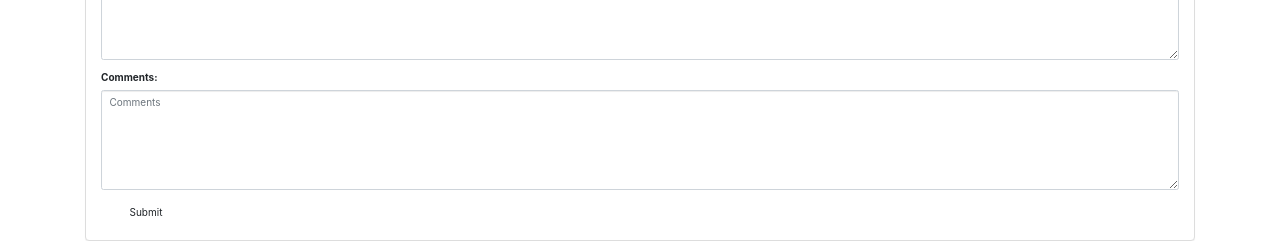
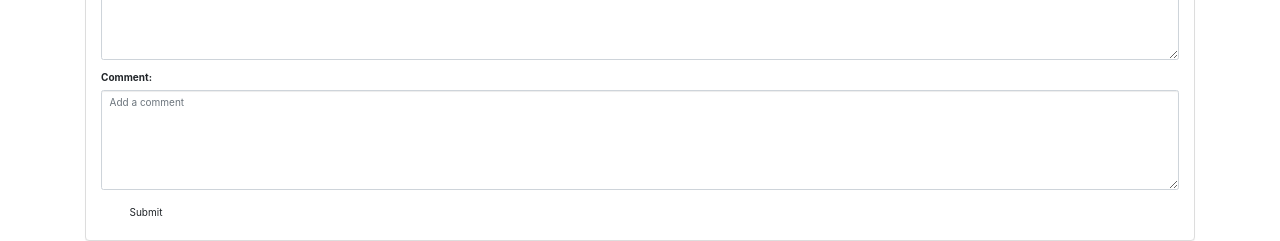
Before and after one commit to NatalyaGar/Snippet-Stash-React, a React (Create React App) app in the folder client/: page /create in a window 1280 px wide. Shown: the part 377-618 px from the top of the page. Built offline with nearby package versions, Linux system fonts and the light colour scheme.

Commit message:
changed Publisher to Comment on DB

```diff
--- a/client/src/components/Create.js
+++ b/client/src/components/Create.js
@@ -12,7 +12,7 @@ class Create extends Component {
       title: '',
       author: '',
       description: '',
-      publisher: ''
+      comment: ''
     };
   }
   onChange = (e) => {
@@ -24,16 +24,16 @@ class Create extends Component {
   onSubmit = (e) => {
     e.preventDefault();
 
-    const { category, title, author, description,publisher} = this.state;
+    const { category, title, author, description, comment } = this.state;
 
-    axios.post('/api/book', { category, title, author, description,publisher })
+    axios.post('/api/book', { category, title, author, description, comment })
       .then((result) => {
         this.props.history.push("/")
       });
   }
 
   render() {
-    const { category, title, author, description,publisher } = this.state;
+    const { category, title, author, description, comment } = this.state;
     return (
       <div class="container">
         <div class="panel panel-default">
@@ -62,8 +62,8 @@ class Create extends Component {
                 <textArea class="form-control" rows="11" name="description" onChange={this.onChange} placeholder="Description" cols="80" rows="11">{description}</textArea>
               </div>
               <div class="form-group">
-                <label for="publisher">Comments:</label>
-                <textArea type="text" class="form-control" rows="6" name="publisher" value={publisher} onChange={this.onChange} placeholder="Comments" cols="40" rows="6"></textArea>
+                <label for="comment">Comment:</label>
+                <textArea type="text" class="form-control" rows="6" name="comment" value={comment} onChange={this.onChange} placeholder="Add a comment" cols="40" rows="6"></textArea>
               </div>
               <button type="submit" class="btn btn-default">Submit</button>
             </form>
--- a/client/src/components/Edit.js
+++ b/client/src/components/Edit.js
@@ -28,9 +28,9 @@ class Edit extends Component {
   onSubmit = (e) => {
     e.preventDefault();
 
-    const { category, title, author, description,publisher } = this.state.book;
+    const { category, title, author, description, comment } = this.state.book;
 
-    axios.put('/api/book/'+this.props.match.params.id, { category, title, author, description,publisher })
+    axios.put('/api/book/'+this.props.match.params.id, { category, title, author, description,comment })
       .then((result) => {
         this.props.history.push("/show/"+this.props.match.params.id)
       });
@@ -65,8 +65,8 @@ class Edit extends Component {
                 <input type="text" rows="11" class="form-control" name="description" value={this.state.book.description} onChange={this.onChange} placeholder="Description" />
               </div>
               <div class="form-group">
-                <label for="publisher">Comments:</label>
-                <input type="text" class="form-control" name="publisher" value={this.state.book.publisher} onChange={this.onChange} placeholder="Comments" />
+                <label for="comment">Comments:</label>
+                <input type="text" class="form-control" name="comment" value={this.state.book.comment} onChange={this.onChange} placeholder="Comments" />
               </div>
               <button type="submit" class="btn btn-default">Submit</button>
             </form>
--- a/client/src/components/Show.js
+++ b/client/src/components/Show.js
@@ -45,8 +45,8 @@ class Show extends Component {
               <dd>{this.state.book.author}</dd>
               <dt>Description:</dt>
               <dd>{this.state.book.description}</dd>
-              <dt>Comments:</dt>
-              <dd>{this.state.book.publisher}</dd>
+              <dt>Comment:</dt>
+              <dd>{this.state.book.comment}</dd>
             </dl>
             <Link to={`/edit/${this.state.book._id}`} class="btn btn-success">Edit</Link>&nbsp;
             {/* <Link to={`/edit/${this.state.book._id}`} class="btn btn-primary">Add a Comment</Link>&nbsp; */}
```
Also changed, not shown: 1 other file (tests, documents, lock files or other folders).
